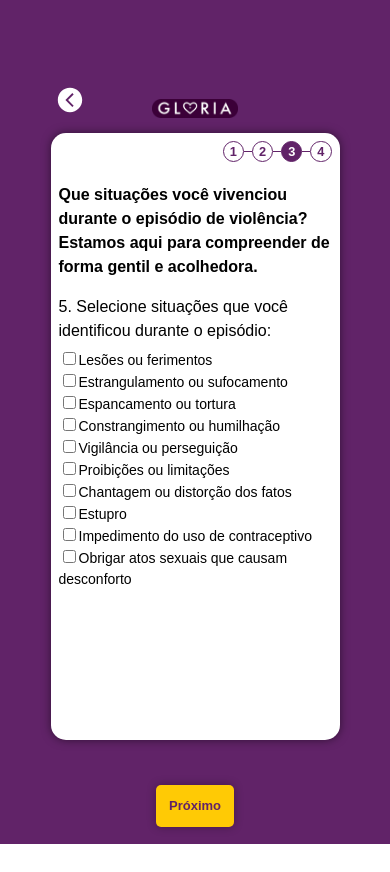
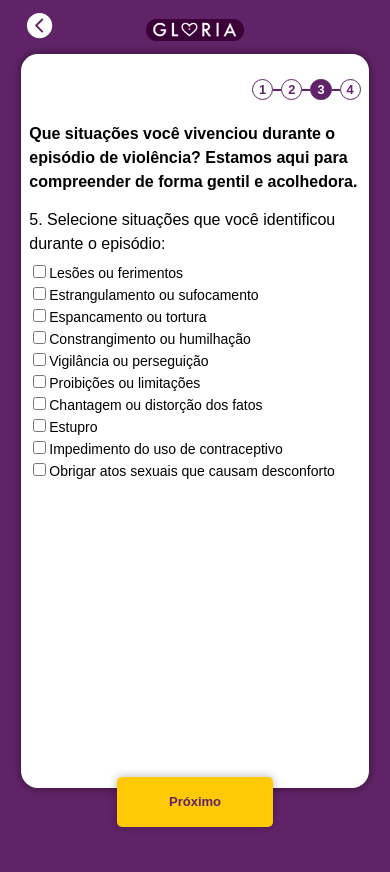
Before and after one commit to anajbsouza/Mapa-da-Violencia, a React (Vite) app in the folder frontend/: page /form-classify-violence in a window 390 px wide. Before the commit the page ends 844 px from the top, so only its background shows below. Built offline with nearby package versions, Linux system fonts and the light colour scheme; the HTML template or start-up script is replaced by a standard one.

Commit message:
feat: global CSS's responsivity

```diff
--- a/frontend/src/App.css
+++ b/frontend/src/App.css
@@ -6,55 +6,51 @@ body {
   align-items: center;
 }
 
-main{
+main {
   background-color: white;
   flex-direction: column;
   align-items: center;
-  border-radius: 15px;
-  width: 70vw;
-  margin: 0 auto;
-  height: 70vh;
+  border-radius: 2vh;
+  width: 85vw;
+  height: 85vh;
   box-shadow: 0px 0px 10px rgba(0, 0, 0, 0.5);
-  padding: 24px;
   overflow: auto;
+  margin-bottom: 10vh;
 }
 
+/* Botão de Voltar */
+
 .button-back {
-  display: flex;
-  margin-top: -10%;
-  margin-bottom: -4%;
-  margin-left: -5%;
-  align-items: center;
-  width: -20px;
-  height: -20px;
-  border-radius: 40%;
+  display: block;
+  align-items: flex-start;
+  border-radius: 50vh;
   background-color: transparent;
   border: none;
+  width: 8vh;
+  height: auto;
+  margin-left: -1rem;
+}
 
 .icon-back {
-    width: 30px;
-    height: 30px;
+  width: 8vw;
+  height: auto;
   color: white;
 }
-}
 
-.button-logo{
+/* Botão da Logo */
+
+.button-logo {
   display: flex;
   justify-content: center;
   align-items: center;
-
-  .logo{
-    margin-top: -5%;
-    margin-bottom: 5%;
-    width: 30%;
-  }
 }
 
-.div-test{
-  background-color: white;
-  width: 500px;
-  height: 100px;
+.logo {
+  width: 25vw;
+  height: auto;
+  margin-top: -3rem;
 }
+
 
 /*Form Index*/
 
@@ -76,12 +72,14 @@ main{
   font-size: 0.8rem;
   font-family: Arial, sans-serif;
   font-weight: bold;
+  margin-top: 2vh;
 }
 
 .line {
   height: 1.5px;
   width: 0.5rem;
   background-color: #612368;
+  margin-top: 2vh;
 }
 
 .index-purple {
@@ -89,13 +87,15 @@ main{
   color: white;
 }
 
+/* Footer */
+
 footer {
   background-color: #FFCA05;
   color: #612368;
   position: fixed;
   bottom: 0;
-  width: 20vw;
-  height: 5vh;
+  width: 40vw;
+  height: 6vh;
   border-radius: 5px;
   left: 50%;
   transform: translateX(-50%);
--- a/frontend/src/components/Header.tsx
+++ b/frontend/src/components/Header.tsx
@@ -1,8 +1,6 @@
 import Logo from "../assets/logo.png"
 import { useNavigate } from "react-router-dom";
 import { IoChevronBackCircleSharp } from "react-icons/io5";
-
-
 
 const Header = () => {
     let navigate = useNavigate();
```
Lines whose indentation alone changed are shown as unchanged.
